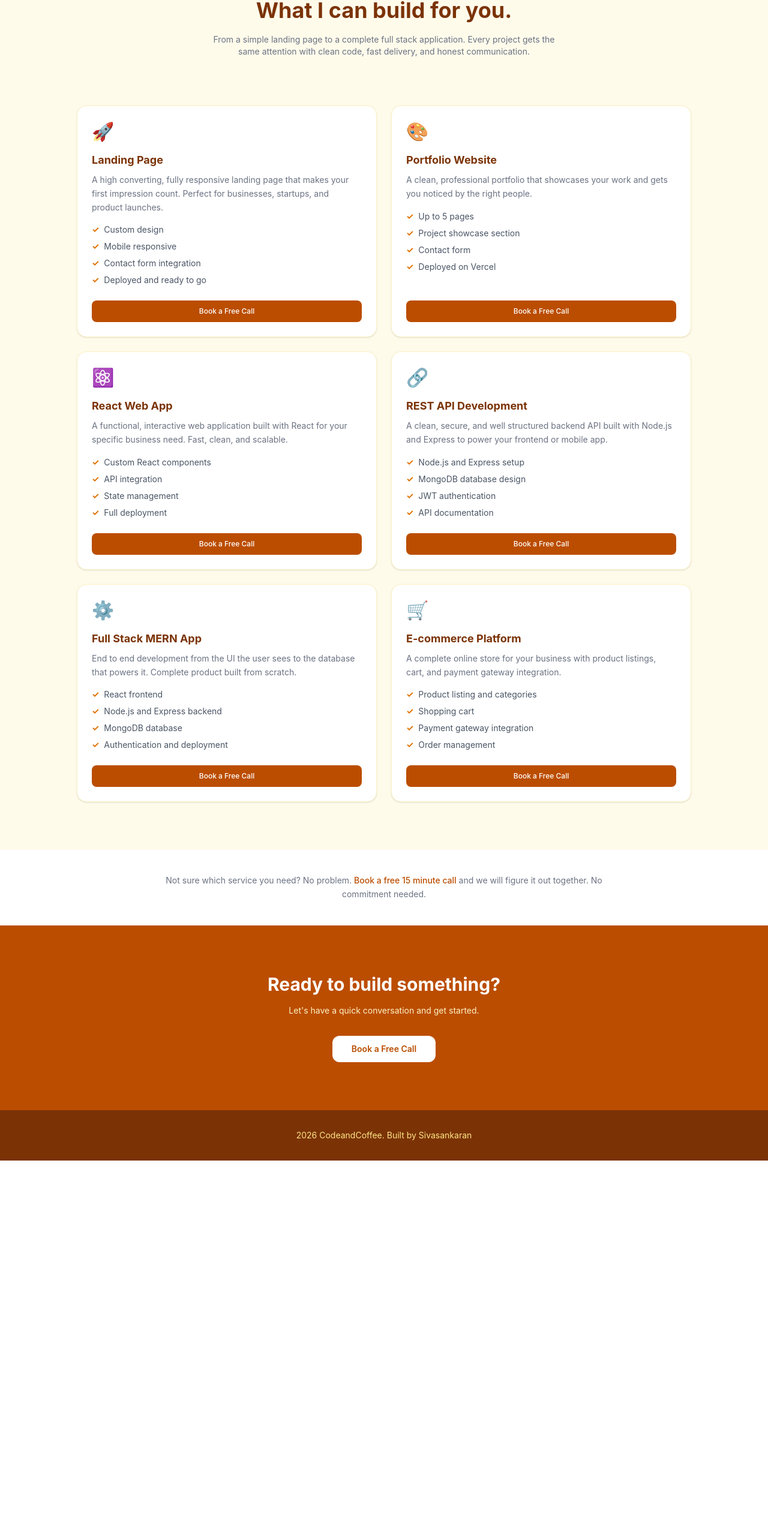
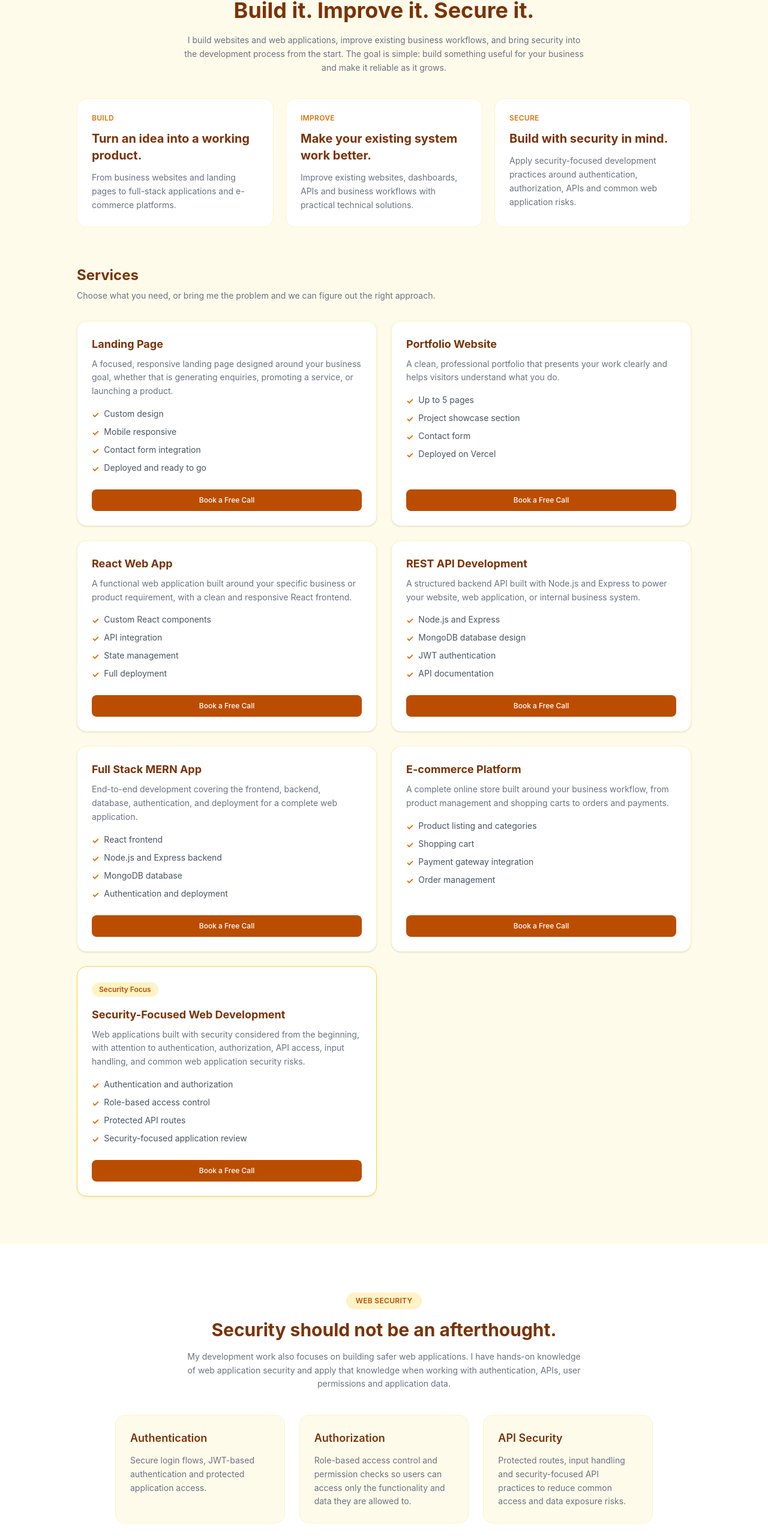
Before and after one commit to sivasankaranit44-wq/code-and-coffee-freelance-site, a React (Vite) app: page /services in a window 1280 px wide. Shown: the part 185-2751 px from the top of the page at 60% size. Before the commit the page ends 2120 px from the top, so only its background shows below. Built offline with nearby package versions, Linux system fonts and the light colour scheme.

Commit message:
updated security based solutions in services

```diff
--- a/src/pages/Services.jsx
+++ b/src/pages/Services.jsx
@@ -3,9 +3,8 @@ import { Link } from "react-router-dom";
 export default function Services() {
   const services = [
     {
-      icon: "🚀",
       title: "Landing Page",
-      desc: "A high converting, fully responsive landing page that makes your first impression count. Perfect for businesses, startups, and product launches.",
+      desc: "A focused, responsive landing page designed around your business goal, whether that is generating enquiries, promoting a service, or launching a product.",
       features: [
         "Custom design",
         "Mobile responsive",
@@ -14,9 +13,8 @@ export default function Services() {
       ],
     },
     {
-      icon: "🎨",
       title: "Portfolio Website",
-      desc: "A clean, professional portfolio that showcases your work and gets you noticed by the right people.",
+      desc: "A clean, professional portfolio that presents your work clearly and helps visitors understand what you do.",
       features: [
         "Up to 5 pages",
         "Project showcase section",
@@ -25,9 +23,8 @@ export default function Services() {
       ],
     },
     {
-      icon: "⚛️",
       title: "React Web App",
-      desc: "A functional, interactive web application built with React for your specific business need. Fast, clean, and scalable.",
+      desc: "A functional web application built around your specific business or product requirement, with a clean and responsive React frontend.",
       features: [
         "Custom React components",
         "API integration",
@@ -36,20 +33,18 @@ export default function Services() {
       ],
     },
     {
-      icon: "🔗",
       title: "REST API Development",
-      desc: "A clean, secure, and well structured backend API built with Node.js and Express to power your frontend or mobile app.",
+      desc: "A structured backend API built with Node.js and Express to power your website, web application, or internal business system.",
       features: [
-        "Node.js and Express setup",
+        "Node.js and Express",
         "MongoDB database design",
         "JWT authentication",
         "API documentation",
       ],
     },
     {
-      icon: "⚙️",
       title: "Full Stack MERN App",
-      desc: "End to end development from the UI the user sees to the database that powers it. Complete product built from scratch.",
+      desc: "End-to-end development covering the frontend, backend, database, authentication, and deployment for a complete web application.",
       features: [
         "React frontend",
         "Node.js and Express backend",
@@ -58,14 +53,23 @@ export default function Services() {
       ],
     },
     {
-      icon: "🛒",
       title: "E-commerce Platform",
-      desc: "A complete online store for your business with product listings, cart, and payment gateway integration.",
+      desc: "A complete online store built around your business workflow, from product management and shopping carts to orders and payments.",
       features: [
         "Product listing and categories",
         "Shopping cart",
         "Payment gateway integration",
         "Order management",
+      ],
+    },
+    {
+      title: "Security-Focused Web Development",
+      desc: "Web applications built with security considered from the beginning, with attention to authentication, authorization, API access, input handling, and common web application security risks.",
+      features: [
+        "Authentication and authorization",
+        "Role-based access control",
+        "Protected API routes",
+        "Security-focused application review",
       ],
     },
   ];
@@ -76,82 +80,255 @@ export default function Services() {
       {/* Hero */}
       <section className="pt-32 pb-10 px-6">
         <div className="max-w-4xl mx-auto text-center">
+
           <span className="inline-block bg-amber-100 text-amber-700 text-xs font-semibold px-4 py-1.5 rounded-full mb-6 tracking-wide uppercase">
             Services
           </span>
+
           <h1 className="text-4xl font-bold text-amber-900 leading-tight mb-4">
-            What I can build for you.
+            Build it. Improve it. Secure it.
           </h1>
-          <p className="text-gray-500 text-sm max-w-xl mx-auto">
-            From a simple landing page to a complete full stack application. Every project gets the same attention with clean code, fast delivery, and honest communication.
+
+          <p className="text-gray-500 text-sm leading-relaxed max-w-2xl mx-auto">
+            I build websites and web applications, improve existing business
+            workflows, and bring security into the development process from
+            the start. The goal is simple: build something useful for your
+            business and make it reliable as it grows.
           </p>
+
+        </div>
+      </section>
+
+      {/* What I Help With */}
+      <section className="px-6 pb-6">
+        <div className="max-w-5xl mx-auto grid grid-cols-1 md:grid-cols-3 gap-5">
+
+          <div className="rounded-2xl bg-white border border-amber-100 p-6">
+            <p className="text-xs font-semibold uppercase tracking-wide text-amber-600 mb-3">
+              Build
+            </p>
+
+            <h2 className="text-xl font-bold text-amber-900 mb-3">
+              Turn an idea into a working product.
+            </h2>
+
+            <p className="text-sm text-gray-500 leading-relaxed">
+              From business websites and landing pages to full-stack
+              applications and e-commerce platforms.
+            </p>
+          </div>
+
+          <div className="rounded-2xl bg-white border border-amber-100 p-6">
+            <p className="text-xs font-semibold uppercase tracking-wide text-amber-600 mb-3">
+              Improve
+            </p>
+
+            <h2 className="text-xl font-bold text-amber-900 mb-3">
+              Make your existing system work better.
+            </h2>
+
+            <p className="text-sm text-gray-500 leading-relaxed">
+              Improve existing websites, dashboards, APIs and business
+              workflows with practical technical solutions.
+            </p>
+          </div>
+
+          <div className="rounded-2xl bg-white border border-amber-100 p-6">
+            <p className="text-xs font-semibold uppercase tracking-wide text-amber-600 mb-3">
+              Secure
+            </p>
+
+            <h2 className="text-xl font-bold text-amber-900 mb-3">
+              Build with security in mind.
+            </h2>
+
+            <p className="text-sm text-gray-500 leading-relaxed">
+              Apply security-focused development practices around
+              authentication, authorization, APIs and common web
+              application risks.
+            </p>
+          </div>
+
         </div>
       </section>
 
       {/* Services Grid */}
       <section className="py-10 px-6 pb-20">
-        <div className="max-w-5xl mx-auto grid grid-cols-1 md:grid-cols-2 gap-6">
+        <div className="max-w-5xl mx-auto">
+
+          <div className="mb-8">
+            <h2 className="text-2xl font-bold text-amber-900">
+              Services
+            </h2>
+
+            <p className="text-sm text-gray-500 mt-2">
+              Choose what you need, or bring me the problem and we can figure
+              out the right approach.
+            </p>
+          </div>
+
+          <div className="grid grid-cols-1 md:grid-cols-2 gap-6">
+
             {services.map((service, i) => (
               <div
                 key={i}
-              className="bg-white rounded-2xl border border-amber-100 shadow-sm p-6 flex flex-col justify-between"
+                className={`bg-white rounded-2xl border p-6 flex flex-col justify-between ${
+                  service.title === "Security-Focused Web Development"
+                    ? "border-amber-300 shadow-md shadow-amber-900/5"
+                    : "border-amber-100 shadow-sm"
+                }`}
               >
                 <div>
-                <div className="text-3xl mb-4">{service.icon}</div>
+
+                  {service.title === "Security-Focused Web Development" && (
+                    <span className="inline-block bg-amber-100 text-amber-700 text-xs font-semibold px-3 py-1 rounded-full mb-4">
+                      Security Focus
+                    </span>
+                  )}
+
                   <h3 className="text-lg font-bold text-amber-900 mb-2">
                     {service.title}
                   </h3>
+
                   <p className="text-gray-500 text-sm leading-relaxed mb-4">
                     {service.desc}
                   </p>
+
                   <ul className="space-y-2 mb-6">
                     {service.features.map((feature, j) => (
-                    <li key={j} className="flex items-center gap-2 text-sm text-gray-600">
-                      <span className="text-amber-600 font-bold">✓</span>
-                      {feature}
+                      <li
+                        key={j}
+                        className="flex items-start gap-2 text-sm text-gray-600"
+                      >
+                        <span className="text-amber-600 font-bold mt-0.5">
+                          ✓
+                        </span>
+
+                        <span>{feature}</span>
                       </li>
                     ))}
                   </ul>
+
                 </div>
+
                 <Link
                   to="/bookacall"
-                className="block text-center bg-amber-700 hover:bg-amber-800 text-white text-xs font-medium py-2.5 rounded-lg transition"
+                  className="group relative block overflow-hidden text-center bg-amber-700 hover:bg-amber-800 text-white text-xs font-medium py-2.5 rounded-lg transition-all duration-200 hover:-translate-y-0.5 hover:shadow-lg hover:shadow-amber-900/20"
                 >
+                  <span className="relative z-10">
                     Book a Free Call
+                  </span>
                 </Link>
+
               </div>
             ))}
+
+          </div>
+        </div>
+      </section>
+
+      {/* Security Focus */}
+      <section className="py-20 px-6 bg-white">
+        <div className="max-w-4xl mx-auto">
+
+          <div className="text-center mb-10">
+
+            <span className="inline-block bg-amber-100 text-amber-700 text-xs font-semibold px-4 py-1.5 rounded-full mb-4 tracking-wide uppercase">
+              Web Security
+            </span>
+
+            <h2 className="text-3xl font-bold text-amber-900 mb-4">
+              Security should not be an afterthought.
+            </h2>
+
+            <p className="text-gray-500 text-sm leading-relaxed max-w-2xl mx-auto">
+              My development work also focuses on building safer web
+              applications. I have hands-on knowledge of web application
+              security and apply that knowledge when working with
+              authentication, APIs, user permissions and application data.
+            </p>
+
+          </div>
+
+          <div className="grid grid-cols-1 md:grid-cols-3 gap-6">
+
+            <div className="rounded-2xl border border-amber-100 bg-amber-50 p-6">
+              <h3 className="text-lg font-semibold text-amber-900 mb-3">
+                Authentication
+              </h3>
+
+              <p className="text-sm text-gray-500 leading-relaxed">
+                Secure login flows, JWT-based authentication and protected
+                application access.
+              </p>
+            </div>
+
+            <div className="rounded-2xl border border-amber-100 bg-amber-50 p-6">
+              <h3 className="text-lg font-semibold text-amber-900 mb-3">
+                Authorization
+              </h3>
+
+              <p className="text-sm text-gray-500 leading-relaxed">
+                Role-based access control and permission checks so users can
+                access only the functionality and data they are allowed to.
+              </p>
+            </div>
+
+            <div className="rounded-2xl border border-amber-100 bg-amber-50 p-6">
+              <h3 className="text-lg font-semibold text-amber-900 mb-3">
+                API Security
+              </h3>
+
+              <p className="text-sm text-gray-500 leading-relaxed">
+                Protected routes, input handling and security-focused API
+                practices to reduce common access and data exposure risks.
+              </p>
+            </div>
+
+          </div>
+
         </div>
       </section>
 
       {/* Note */}
-      <section className="py-10 px-6 bg-white">
+      <section className="py-10 px-6">
         <div className="max-w-3xl mx-auto text-center">
+
           <p className="text-gray-500 text-sm leading-relaxed">
-            Not sure which service you need? No problem.{" "}
-            <Link to="/book-a-call" className="text-amber-700 font-medium hover:underline">
+            Not sure which service fits your requirement?{" "}
+            <Link
+              to="/bookacall"
+              className="text-amber-700 font-medium hover:underline"
+            >
               Book a free 15 minute call
             </Link>{" "}
-            and we will figure it out together. No commitment needed.
+            and we can understand the problem first and figure out the right
+            solution.
           </p>
+
         </div>
       </section>
 
       {/* CTA */}
       <section className="py-20 px-6 bg-amber-700 text-white text-center">
         <div className="max-w-2xl mx-auto">
+
           <h2 className="text-3xl font-bold mb-4">
-            Ready to build something?
+            Have a web project or business problem?
           </h2>
+
           <p className="text-amber-100 text-sm mb-8">
-            Let's have a quick conversation and get started.
+            Let's have a quick conversation about what you need and whether I
+            can help.
           </p>
+
           <Link
             to="/bookacall"
             className="inline-block bg-white text-amber-700 font-semibold px-8 py-3 rounded-xl text-sm hover:bg-amber-50 transition"
           >
             Book a Free Call
           </Link>
+
         </div>
       </section>
 
```
Lines whose indentation alone changed are shown as unchanged.
